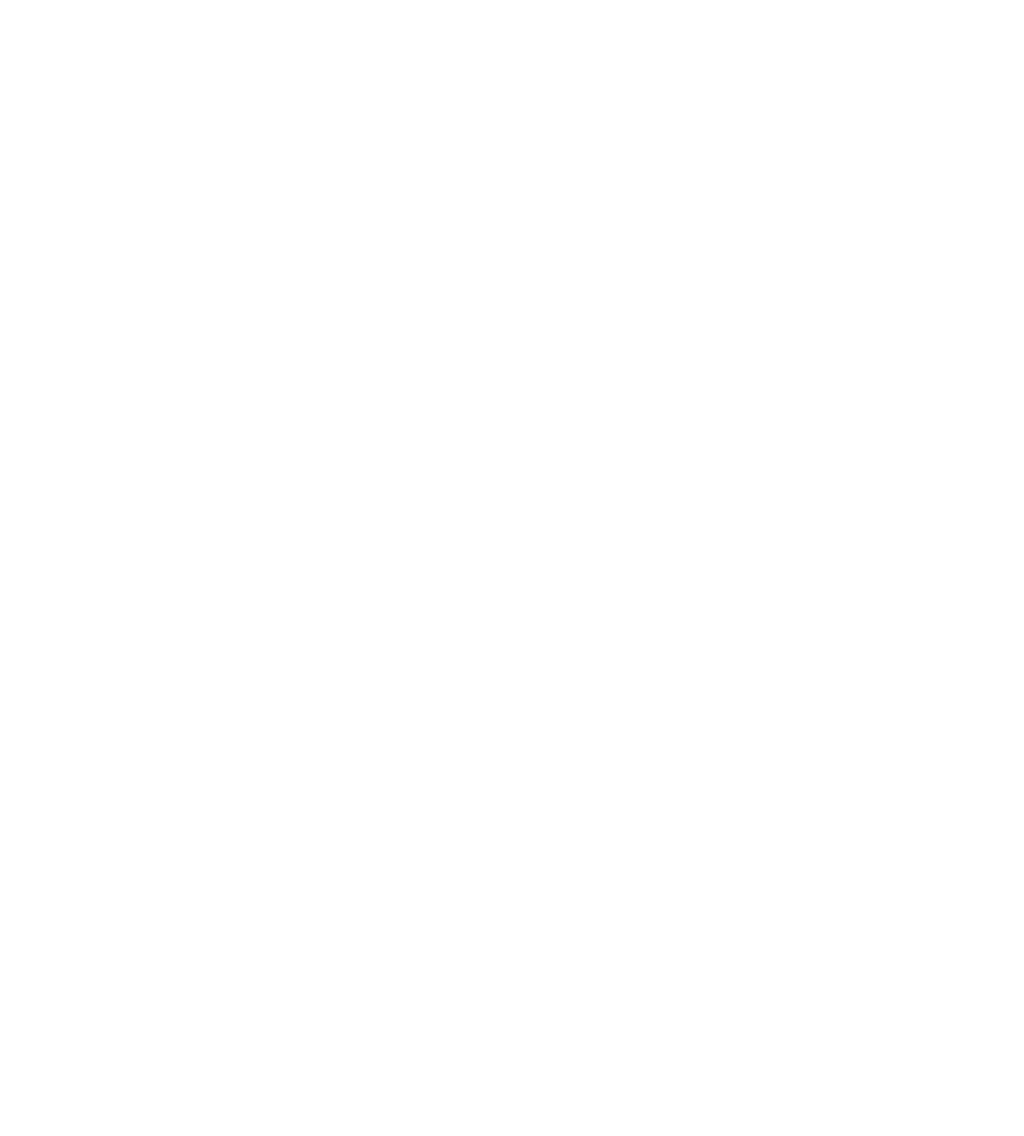
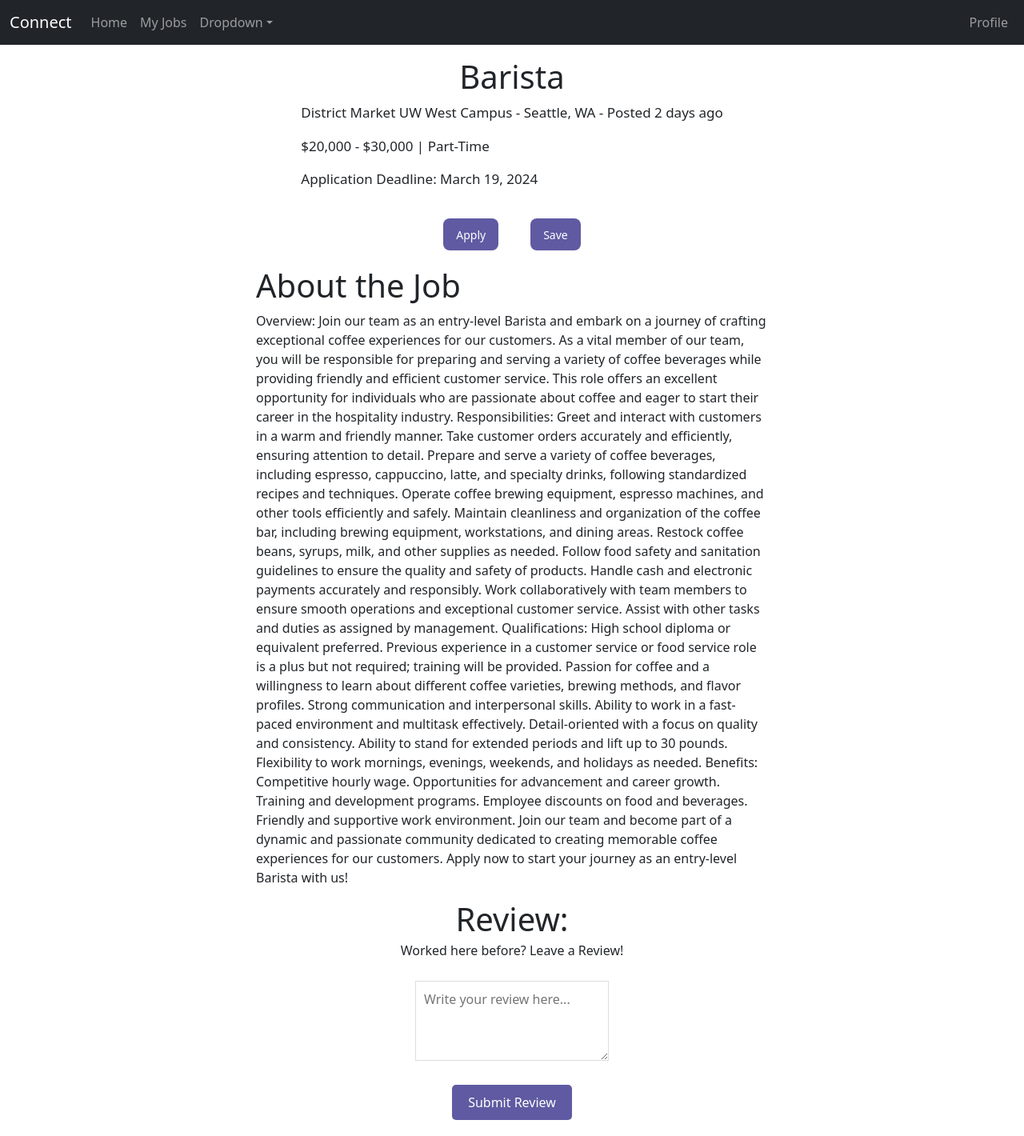
Before and after one commit to info340a-wi24/project-info340-group-7, a React (Create React App) app: page /jobPosting/1 in a window 1280 px wide. Shown: the whole page at 80% size. Before the commit the page ends 800 px from the top, so only its background shows below. Built offline with nearby package versions, Linux system fonts and the light colour scheme.

Commit message:
job posting

```diff
--- a/package.json
+++ b/package.json
@@ -3,11 +3,15 @@
   "version": "0.1.0",
   "private": true,
   "dependencies": {
+    "@fortawesome/fontawesome-free": "^6.5.1",
     "@testing-library/jest-dom": "^5.17.0",
     "@testing-library/react": "^13.4.0",
     "@testing-library/user-event": "^13.5.0",
+    "bootstrap": "^5.3.3",
     "react": "^18.2.0",
+    "react-bootstrap": "^2.10.1",
     "react-dom": "^18.2.0",
+    "react-router-dom": "^6.22.2",
     "react-scripts": "5.0.1",
     "web-vitals": "^2.1.4"
   },
--- a/public/index.html
+++ b/public/index.html
@@ -10,6 +10,9 @@
       content="Web site created using create-react-app"
     />
     <link rel="apple-touch-icon" href="%PUBLIC_URL%/logo192.png" />
+    <link href="https://cdn.jsdelivr.net/npm/bootstrap@5.3.2/dist/css/bootstrap.min.css" rel="stylesheet" integrity="sha384-T3c6CoIi6uLrA9TneNEoa7RxnatzjcDSCmG1MXxSR1GAsXEV/Dwwykc2MPK8M2HN" crossorigin="anonymous">
+
+
 
     <!--
       Notice the use of %PUBLIC_URL% in the tags above.
--- a/src/App.js
+++ b/src/App.js
@@ -1,11 +1,13 @@
-import React from 'react'; //import React Component
+import React from 'react';
 import { Routes, Route, Navigate, Link } from 'react-router-dom';
+import { JobPosting } from './JobPosting';
 
 
 function App(props) {
     return (
         <div>
-        <header>
+            <JobPosting />
+        {/* <header>
             <div>
             <h1></h1>
             </div>
@@ -17,7 +19,7 @@ function App(props) {
         </main>
 
         <footer>
-        </footer>
+        </footer> */}
         </div>
     );
 }
--- /dev/null
+++ b/src/JobPosting.js
@@ -0,0 +1,121 @@
+import React from 'react';
+import '@fortawesome/fontawesome-free/css/all.min.css';
+import './index.css';
+import { Review } from './Review';
+
+
+function JobPosting(props) {
+    return (
+        <div>
+            <header>
+                <nav className="navbar navbar-expand-lg navbar-dark bg-dark fixed-top">
+                    <div className="container-fluid">
+                        <a className="navbar-brand" href="index.html">Connect</a>
+
+                        <button className="navbar-toggler" type="button" data-bs-toggle="collapse" data-bs-target="#navbarNav" aria-controls="navbarNav" aria-expanded="false" aria-label="Toggle navigation">
+                            <span className="navbar-toggler-icon"></span>
+                        </button>
+
+                        <div className="collapse navbar-collapse" id="navbarNav">
+
+                            <ul className="navbar-nav">
+                                <li className="nav-item active">
+                                    <a className="nav-link" href="index.html">Home</a>
+                                </li>
+
+                                <li className="nav-item">
+                                    <a className="nav-link" href="savedJobs.html">My Jobs</a>
+                                </li>
+
+                                <li className="nav-item dropdown">
+                                    <a className="nav-link dropdown-toggle" href="#" id="navbarDropdown" role="button" data-bs-toggle="dropdown" aria-haspopup="true" aria-expanded="false">Dropdown</a>
+
+                                    <div className="dropdown-menu" aria-labelledby="navbarDropdown">
+                                        <a className="dropdown-item" href="#">Action</a>
+                                        <a className="dropdown-item" href="#">Another action</a>
+                                        <a className="dropdown-item" href="#">Something else here</a>
+                                    </div>
+                                </li>
+                            </ul>
+
+                            <ul className="navbar-nav ms-auto">
+                                <li className="nav-item">
+                                    <a className="nav-link" href="profile.html">
+                                        <i className="bi bi-person-fill"></i> Profile
+                                    </a>
+                                </li>
+                            </ul>
+                        </div>
+                    </div>
+                </nav>
+            </header>
+            <main>
+                <div className="job-posting-container">
+                    <section className="basic-info-container">
+                    <h1>Barista</h1>
+                    <div className="overview">
+                        <p>District Market UW West Campus - Seattle, WA - Posted 2 days ago</p>
+                        <p>$20,000 - $30,000 | Part-Time</p>
+                        <p>Application Deadline: March 19, 2024</p>
+                    </div>
+                    <div className="apply">
+                        <button>
+                        Apply
+                        </button>
+                        <button>
+                        Save
+                        </button>
+                    </div>
+                    </section>
+                    <section className="job-description-container">
+                    <h1>About the Job</h1>
+                    <div>
+                        <p>
+
+                        Overview:
+                        Join our team as an entry-level Barista and embark on a journey of crafting exceptional coffee experiences for our customers. As a vital member of our team, you will be responsible for preparing and serving a variety of coffee beverages while providing friendly and efficient customer service. This role offers an excellent opportunity for individuals who are passionate about coffee and eager to start their career in the hospitality industry.
+
+                        Responsibilities:
+
+                        Greet and interact with customers in a warm and friendly manner.
+                        Take customer orders accurately and efficiently, ensuring attention to detail.
+                        Prepare and serve a variety of coffee beverages, including espresso, cappuccino, latte, and specialty drinks, following standardized recipes and techniques.
+                        Operate coffee brewing equipment, espresso machines, and other tools efficiently and safely.
+                        Maintain cleanliness and organization of the coffee bar, including brewing equipment, workstations, and dining areas.
+                        Restock coffee beans, syrups, milk, and other supplies as needed.
+                        Follow food safety and sanitation guidelines to ensure the quality and safety of products.
+                        Handle cash and electronic payments accurately and responsibly.
+                        Work collaboratively with team members to ensure smooth operations and exceptional customer service.
+                        Assist with other tasks and duties as assigned by management.
+                        Qualifications:
+
+                        High school diploma or equivalent preferred.
+                        Previous experience in a customer service or food service role is a plus but not required; training will be provided.
+                        Passion for coffee and a willingness to learn about different coffee varieties, brewing methods, and flavor profiles.
+                        Strong communication and interpersonal skills.
+                        Ability to work in a fast-paced environment and multitask effectively.
+                        Detail-oriented with a focus on quality and consistency.
+                        Ability to stand for extended periods and lift up to 30 pounds.
+                        Flexibility to work mornings, evenings, weekends, and holidays as needed.
+                        Benefits:
+
+                        Competitive hourly wage.
+                        Opportunities for advancement and career growth.
+                        Training and development programs.
+                        Employee discounts on food and beverages.
+                        Friendly and supportive work environment.
+                        Join our team and become part of a dynamic and passionate community dedicated to creating memorable coffee experiences for our customers. Apply now to start your journey as an entry-level Barista with us!
+                        </p>
+                    </div>
+                    </section>
+                    <section className="review">
+                        <h1>Review:</h1>
+                        <p>Worked here before? Leave a Review!</p>
+                        <Review />
+                    </section>
+                </div>
+            </main>
+        </div>
+    );
+}
+export { JobPosting };
--- /dev/null
+++ b/src/Review.js
@@ -0,0 +1,27 @@
+import React, { useState, useRef } from 'react';
+import '@fortawesome/fontawesome-free/css/all.min.css';
+import './index.css';
+
+function Review(props) {
+  const [reviewText, setReviewText] = useState('');
+
+  const handleChange = (event) => {
+    setReviewText(event.target.value);
+  };
+
+  const handleSubmit = (event) => {
+    event.preventDefault();
+    setReviewText('');
+  };
+
+  return (
+    <div className="review-form">
+      <form onSubmit={handleSubmit}>
+        <textarea className="review-text" placeholder="Write your review here..." value={reviewText} onChange={handleChange} />
+        <button type="submit" className="submit-button">Submit Review</button>
+      </form>
+    </div>
+  );
+}
+
+export { Review };
--- a/src/index.css
+++ b/src/index.css
@@ -0,0 +1,78 @@
+/* Job Posting */
+.job-posting-container {
+    width: 50%;
+    display: flex;
+    flex-direction: column;
+    justify-content: center;
+    align-items: center;
+    margin: 0 auto;
+    margin-top: 9vh;
+}
+
+.basic-info-container, .review {
+    display: flex;
+    flex-direction: column;
+    justify-content: center;
+    align-items: center;
+}
+
+.basic-info-container h1 {
+    font-size: 40px;
+}
+
+.basic-info-container p {
+    font-size: 17px;
+}
+
+.apply button {
+  margin: 20px;
+  background-color: #5F5AA2;
+  border-radius: 8px;
+  border-style: none;
+  box-sizing: border-box;
+  color: #FFFFFF;
+  cursor: pointer;
+  display: inline-block;
+  font-size: 14px;
+  font-weight: 500;
+  height: 40px;
+  outline: none;
+  padding: 10px 16px;
+  position: relative;
+  text-align: center;
+}
+
+.review p {
+    margin-top: -5px;
+}
+
+.review-form form {
+    display: flex;
+    flex-direction: column;
+    align-items: center;
+    justify-content: center;
+}
+
+.review-text {
+    width: 100%;
+    min-height: 100px;
+    padding: 10px;
+    margin: 10px;
+    border: 1px solid #ddd;
+}
+
+.submit-button {
+    padding: 10px 20px;
+    margin: 20px;
+    background-color: #5F5AA2;
+    color: white;
+    border: none;
+    border-radius: 5px;
+    cursor: pointer;
+}
+
+@media (max-width: 768px) {
+    .job-posting-container {
+      width: 90%;
+    }
+}
```
Also changed, not shown: project-draft/job-posting.html (+32 -32 lines), 1 other file (tests, documents, lock files or other folders).
